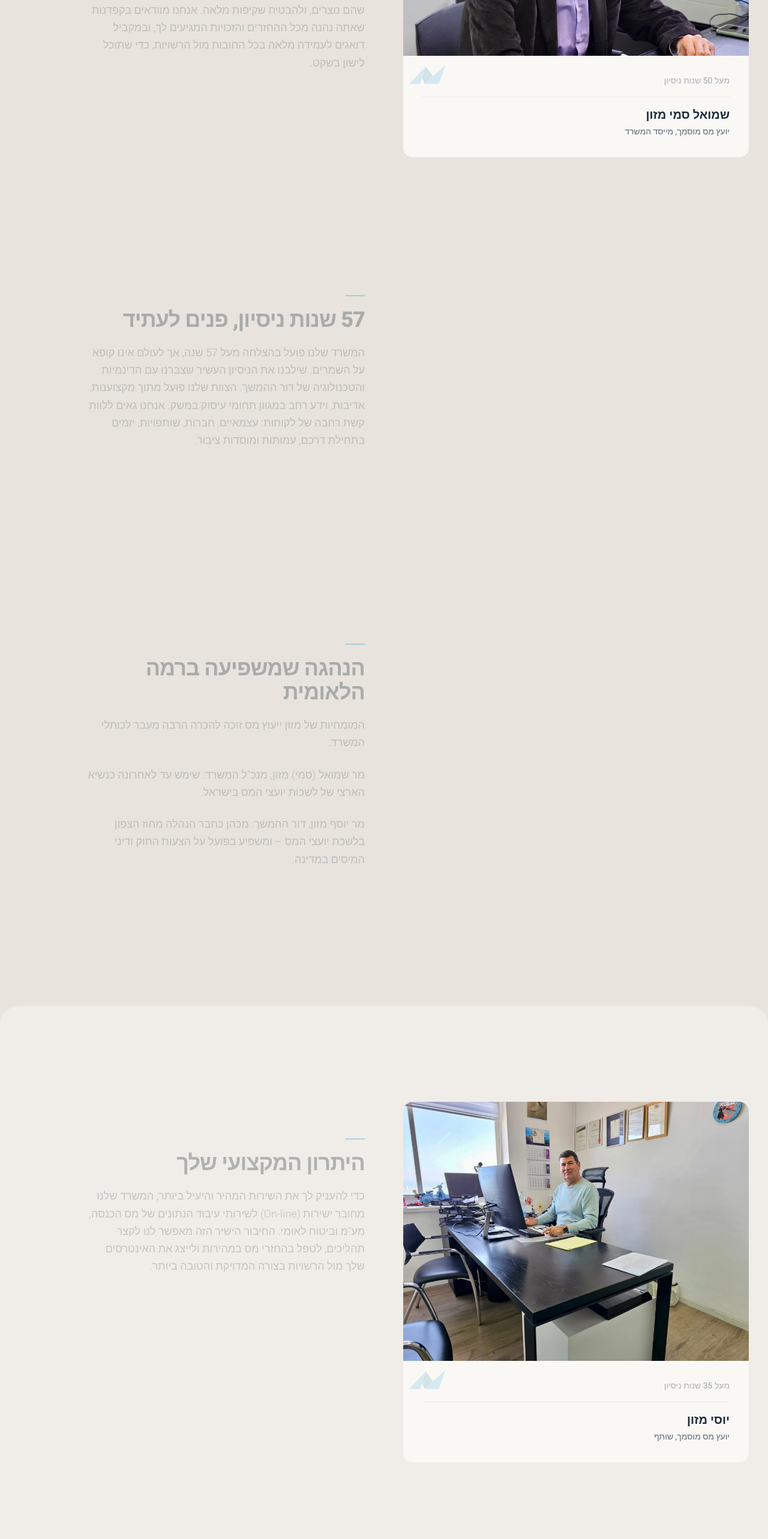
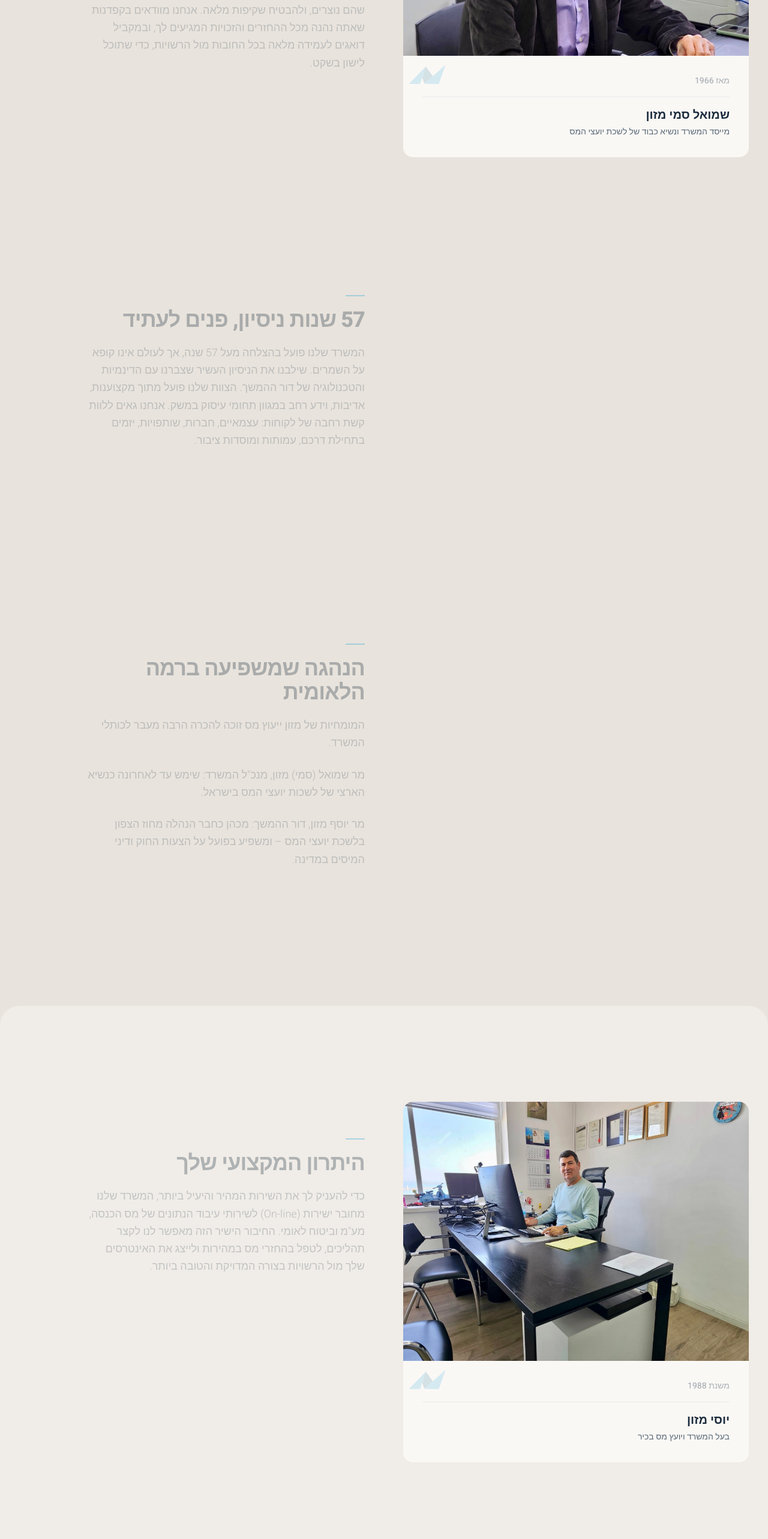
Before and after one commit to itayost/mta-website, a Next.js app: page /about in a window 1280 px wide. Shown: the part 1520-4086 px from the top of the page at 60% size. Built offline with nearby package versions, Linux system fonts and the light colour scheme.

Commit message:
feat: update team member data with new marketing copy

```diff
--- a/data/team.ts
+++ b/data/team.ts
@@ -4,53 +4,53 @@ export const teamMembers: TeamMember[] = [
   {
     id: 'sami-mazon',
     name: 'שמואל סמי מזון',
-    role: 'יועץ מס מוסמך, מייסד המשרד',
+    role: 'מייסד המשרד ונשיא כבוד של לשכת יועצי המס',
     description:
-      'סמי מזון, יועץ מס מוסמך ותיק עם מעל 50 שנות ניסיון. מייסד ומנהל המשרד ונשיא לשכת יועצי המס בעבר, מתמחה בייעוץ פרישה, ייעוץ מס ותכנון פיננסי לעסקים וחברות.',
-    experience: 'מעל 50 שנות ניסיון',
+      'שמואל הוא מהדמויות הוותיקות והמוערכות בעולם המיסוי בישראל. ייסד את המשרד בשנת 1966, מחזיק בתואר שני במיסוי וכיהן כנשיא לשכת יועצי המס בישראל.',
+    experience: 'מאז 1966',
     image: '/team/sami-mazon.jpeg',
-    credentials: ['יועץ מס מוסמך', 'נשיא לשכת יועצי המס בעבר'],
-    specializations: ['ייעוץ פרישה', 'ייעוץ מס', 'תכנון פיננסי'],
+    credentials: ['נשיא כבוד לשכת יועצי המס', 'תואר שני במיסוי'],
+    specializations: ['סוגיות מס מורכבות', 'ייעוץ מס', 'תכנון פיננסי'],
   },
   {
     id: 'yossi-mazon',
     name: 'יוסי מזון',
-    role: 'יועץ מס מוסמך, שותף',
+    role: 'בעל המשרד ויועץ מס בכיר',
     description:
-      'יוסי מזון, יועץ מס מוסמך, שותף במשרד וחבר מועצה בלשכת יועצי המס (מעל 35 שנה). מתמחה בהנהלת חשבונות, דוחות שנתיים וייעוץ מס ליחידים ועצמאים.',
-    experience: 'מעל 35 שנות ניסיון',
+      'יוסי מוביל את המשרד משנת 1988. ייצג אלפי לקוחות מול מס הכנסה, מע״מ וביטוח לאומי, תוך דגש על הפיכת ייעוץ המס לכלי עבודה ניהולי.',
+    experience: 'משנת 1988',
     image: '/team/yossi-mazon.jpeg',
-    credentials: ['חבר הנהלה מחוז הצפון לשכת יועצי המס', 'יועץ מס מוסמך'],
-    specializations: ['הנהלת חשבונות', 'דוחות שנתיים', 'ייעוץ מס ליחידים'],
+    credentials: ['יועץ מס בכיר', 'בעל המשרד'],
+    specializations: ['חשיבה אסטרטגית', 'ליווי שוטף', 'ייעוץ מס'],
   },
   {
     id: 'sara-mazon',
     name: 'שרה מזון',
-    role: 'הנהלת חשבונות',
+    role: 'הלב הפועם של המשרד',
     description:
-      'שרה מזון, חלק בלתי נפרד מצוות המשרד. מלווה את לקוחות המשרד בטיפול שוטף ומקצועי בהנהלת חשבונות.',
+      'עמוד התווך של העסק המשפחתי ושותפה לבעלות. מנהלת את המערך התפעולי והפיננסי של המשרד.',
     image: '/team/sara-mazon.jpeg',
     credentials: [],
-    specializations: ['הנהלת חשבונות'],
+    specializations: ['הנהלת חשבונות', 'ניהול תפעולי'],
   },
   {
     id: 'smadar',
     name: 'סמדר',
-    role: 'הנהלת חשבונות',
+    role: 'מנהלת חשבונות בכירה',
     description:
-      'סמדר, חברת צוות ותיקה במשרד. מספקת שירות אישי ומקצועי ללקוחות המשרד בתחום הנהלת החשבונות.',
+      'עם ותק של 26 שנים במשרד, מטפלת בתיקי הלקוחות במסירות, באדיבות ובדיוק חסר פשרות.',
     image: '/team/smadar.jpeg',
     credentials: [],
-    specializations: ['הנהלת חשבונות'],
+    specializations: ['הנהלת חשבונות', 'ניהול תיקי לקוחות'],
   },
   {
     id: 'rachel',
     name: 'רחל',
-    role: 'הנהלת חשבונות',
+    role: 'מנהלת המשרד וחווית לקוח',
     description:
-      'רחל, חברת צוות במשרד. מסייעת בטיפול השוטף בלקוחות ובמשימות הנהלת החשבונות של המשרד.',
+      'הפנים והקול של המשרד כבר 35 שנה. מנצחת על העבודה השוטפת, פתרון בעיות ותיאום הפגישות.',
     image: '/team/rachel.jpeg',
     credentials: [],
-    specializations: ['הנהלת חשבונות'],
+    specializations: ['ניהול משרד', 'שירות לקוחות'],
   },
 ]
```
